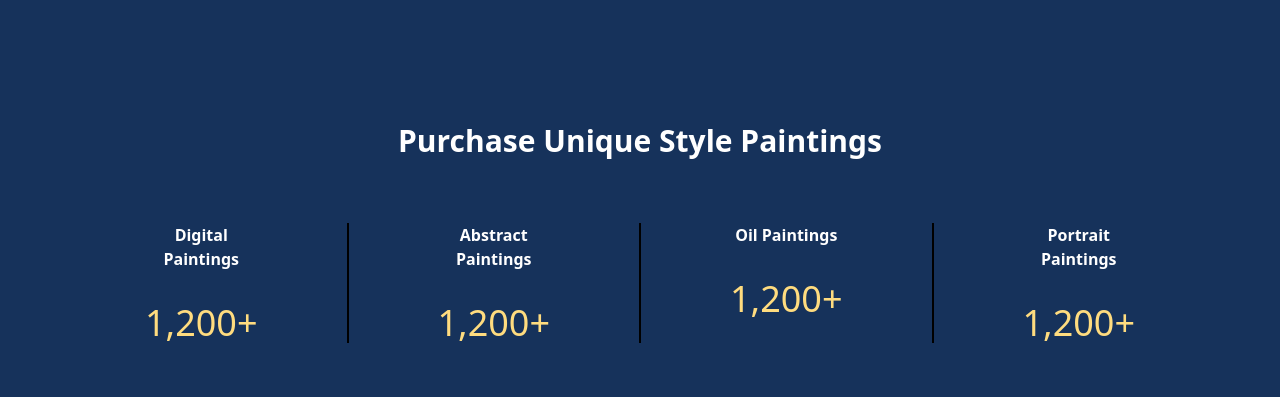
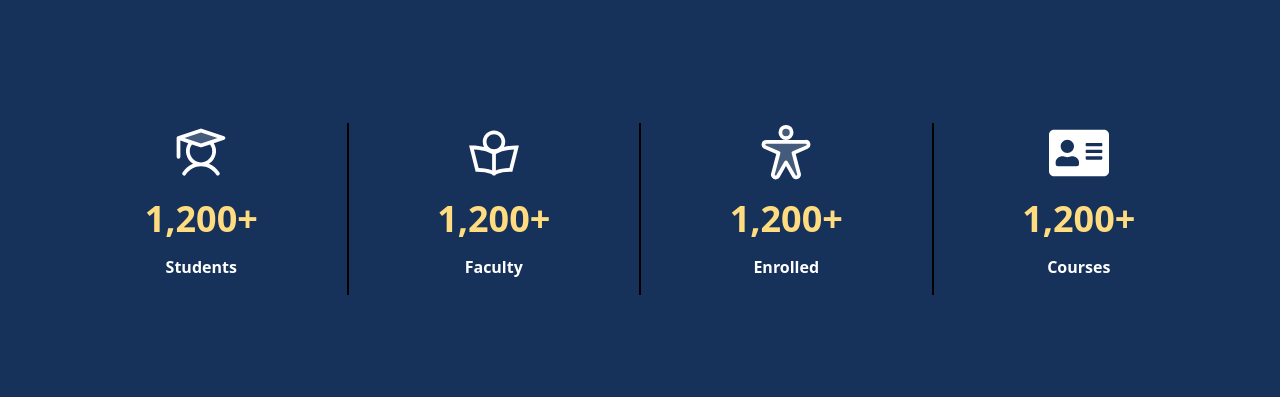
Before and after one commit to FojleTuhin/Rangdhanu_Art_Academy_Client, a React (Vite) app: page / in a window 1280 px wide. Shown: the part 820-1217 px from the top of the page. Built offline with nearby package versions, Linux system fonts and the light colour scheme; no server answers.

Commit message:
update counting

```diff
--- a/src/home/Counting.jsx
+++ b/src/home/Counting.jsx
@@ -1,29 +1,38 @@
-import CountUp  from 'react-countup';
+import CountUp from 'react-countup';
+import { PiPersonArmsSpreadDuotone, PiStudentDuotone } from "react-icons/pi";
+import { LiaBookReaderSolid } from "react-icons/lia";
+import { FaAddressBook, FaAddressCard } from 'react-icons/fa';
+
+
 
 const Counting = () => {
     return (
         <div className="bg-[#16325B] text-white">
             <div className="max-w-6xl mx-auto py-32 px-4">
-                <p className="text-3xl text-center font-bold mb-16">Purchase Unique Style Paintings</p>
-                <div className="flex justify-evenly flex-wrap gap-6  mt-10">
-                    <div className="text-center w-[132px]">
-                        <p className="font-semibold">Digital Paintings</p>
-                        <p className="text-4xl mt-8 text-[#FFDC7F]"><CountUp end={1200} />+</p>
+                {/* <p className="text-3xl text-center font-bold mb-16">Purchase Unique Style Paintings</p> */}
+                <div className="flex justify-evenly flex-wrap gap-6">
+                    <div className="text-center w-[132px] flex flex-col items-center mb-4">
+                        <PiStudentDuotone className='text-[60px]'/>
+                        <p className="text-4xl mb-4 mt-4 text-[#FFDC7F] font-semibold"><CountUp end={1200} />+</p>
+                        <p className="font-semibold">Students</p>
                     </div>
                     <div className="border border-x-1 border-y-4 border-black"></div>
-                    <div className="text-center w-[132px]">
-                        <p className="font-semibold">Abstract Paintings</p>
-                        <p className="text-4xl mt-8 text-[#FFDC7F]"><CountUp end={1200} />+</p>
+                    <div className="text-center w-[132px] flex flex-col items-center mb-4">
+                        <LiaBookReaderSolid  className='text-[60px]'/>
+                        <p className="text-4xl mb-4 mt-4 text-[#FFDC7F] font-semibold"><CountUp end={1200} />+</p>
+                        <p className="font-semibold">Faculty</p>
                     </div>
                     <div className="border border-x-1 border-y-4 border-black hidden md:block"></div>
-                    <div className="text-center w-[132px]">
-                        <p className="font-semibold">Oil Paintings</p>
-                        <p className="text-4xl mt-8 text-[#FFDC7F]"><CountUp end={1200} />+</p>
+                    <div className="text-center w-[132px] flex flex-col items-center mb-4">
+                        <PiPersonArmsSpreadDuotone  className='text-[60px]'/>
+                        <p className="text-4xl mb-4 mt-4 text-[#FFDC7F] font-semibold"><CountUp end={1200} />+</p>
+                        <p className="font-semibold">Enrolled</p>
                     </div>
                     <div className="border border-x-1 border-y-4 border-black"></div>
-                    <div className="text-center w-[132px]">
-                        <p className="font-semibold">Portrait Paintings</p>
-                        <p className="text-4xl mt-8 text-[#FFDC7F]"><CountUp end={1200} />+</p>
+                    <div className="text-center w-[132px] flex flex-col items-center mb-4">
+                        <FaAddressCard   className='text-[60px]'/>
+                        <p className="text-4xl mb-4 mt-4 text-[#FFDC7F] font-semibold"><CountUp end={1200} />+</p>
+                        <p className="font-semibold">Courses</p>
                     </div>
                 </div>
 
```
